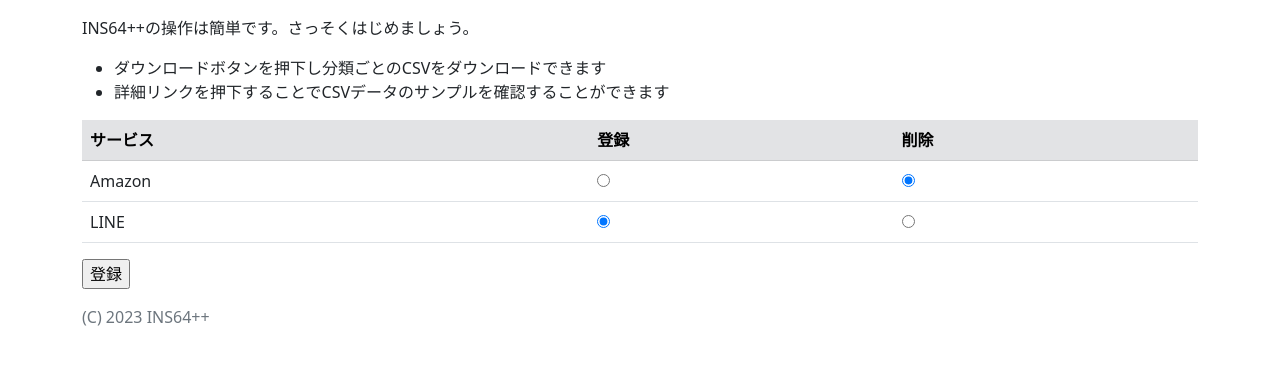
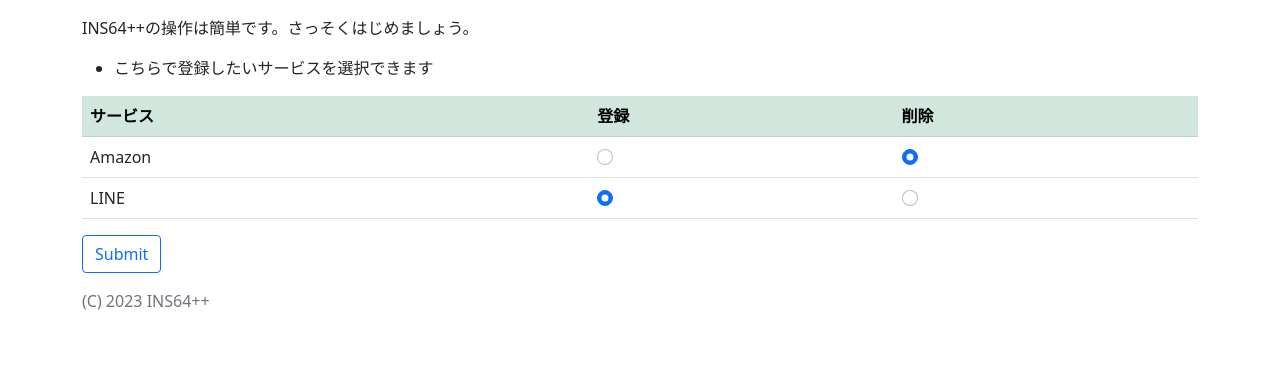
Before and after one commit to horiid/mwscup2023, a Flask app: page / in a window 1280 px wide. Shown: the part 72-437 px from the top of the page. Run offline with Flask 3, Linux system fonts and the light colour scheme.

Commit message:
bootstrap途中

```diff
--- a/template/top.html
+++ b/template/top.html
@@ -4,13 +4,12 @@
 <div class="container">
   <p>INS64++の操作は簡単です。さっそくはじめましょう。</p>
   <ul>
-    <li>ダウンロードボタンを押下し分類ごとのCSVをダウンロードできます</li>
-    <li>詳細リンクを押下することでCSVデータのサンプルを確認することができます</li>
+    <li>こちらで登録したいサービスを選択できます</li>
   </ul>
 </div>
 <div class="container">
   <table border="0.3" class="table">
-    <tr class="table-secondary">
+    <tr class="table-success">
       <th scope="col">サービス</th> <th scope="col">登録</th> <th scope="col">削除</th>
     </tr>
     {% for default_service in services_json %}
@@ -18,19 +17,19 @@
       <td>{{ default_service }}</td>
         <form action="/register", method="post">
           {% if default_service in services %}
-          <td> <input type="radio" name="{{default_service}}" value="register" checked="checked"> </td>
-          <td> <input type="radio" name="{{default_service}}" value="delete"> </td>
+          <td> <input type="radio" class="form-check-input" name="{{default_service}}" value="register" checked="checked"> </td>
+          <td> <input type="radio" class="form-check-input" name="{{default_service}}" value="delete"> </td>
           </form>
           {% else %}
-          <td> <input type="radio" name={{default_service}} value="register"> </td>
-          <td> <input type="radio" name={{default_service}} value="delete"  checked="checked"> </td>
+          <td> <input type="radio" class="form-check-input" name={{default_service}} value="register"> </td>
+          <td> <input type="radio" class="form-check-input" name={{default_service}} value="delete"  checked="checked"> </td>
           {% endif %}
         </form>
       </td>
     </tr>
     {% endfor %}
   </table>
-  <input type="submit" value="登録">
+  <input type="submit" class="btn btn-outline-primary"　value="登録">
 </div>
 
 {% endblock %}
```
